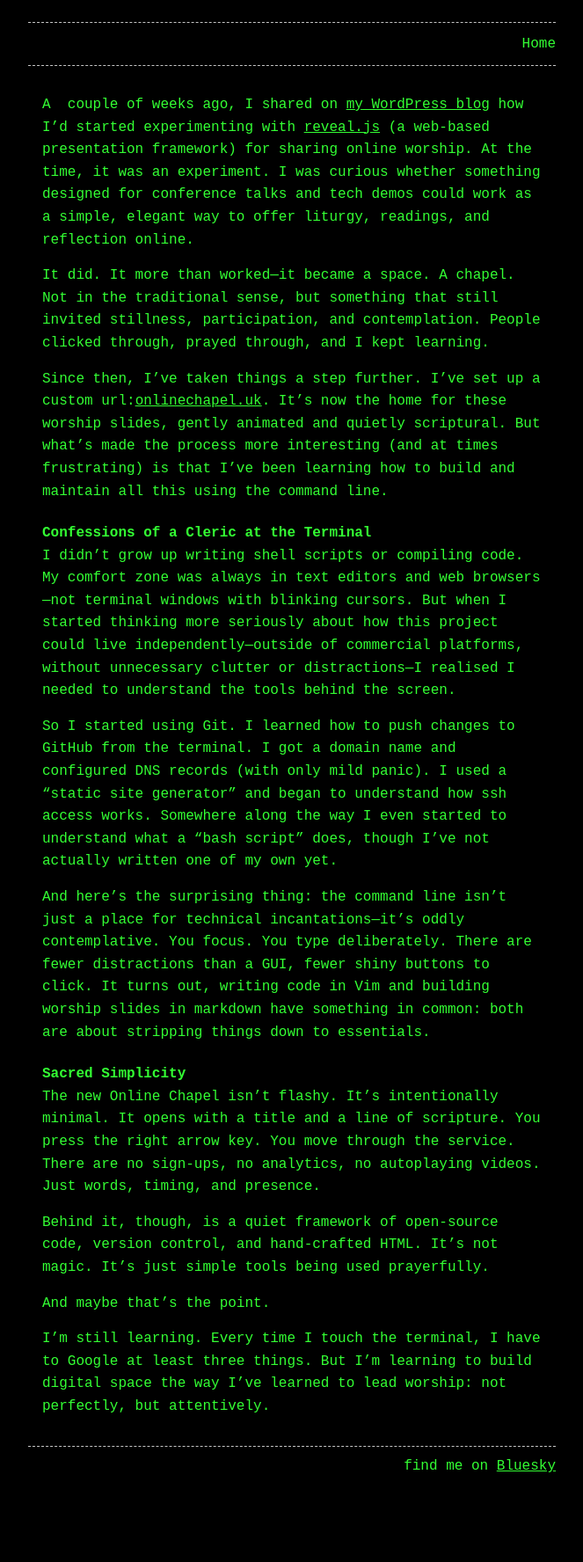
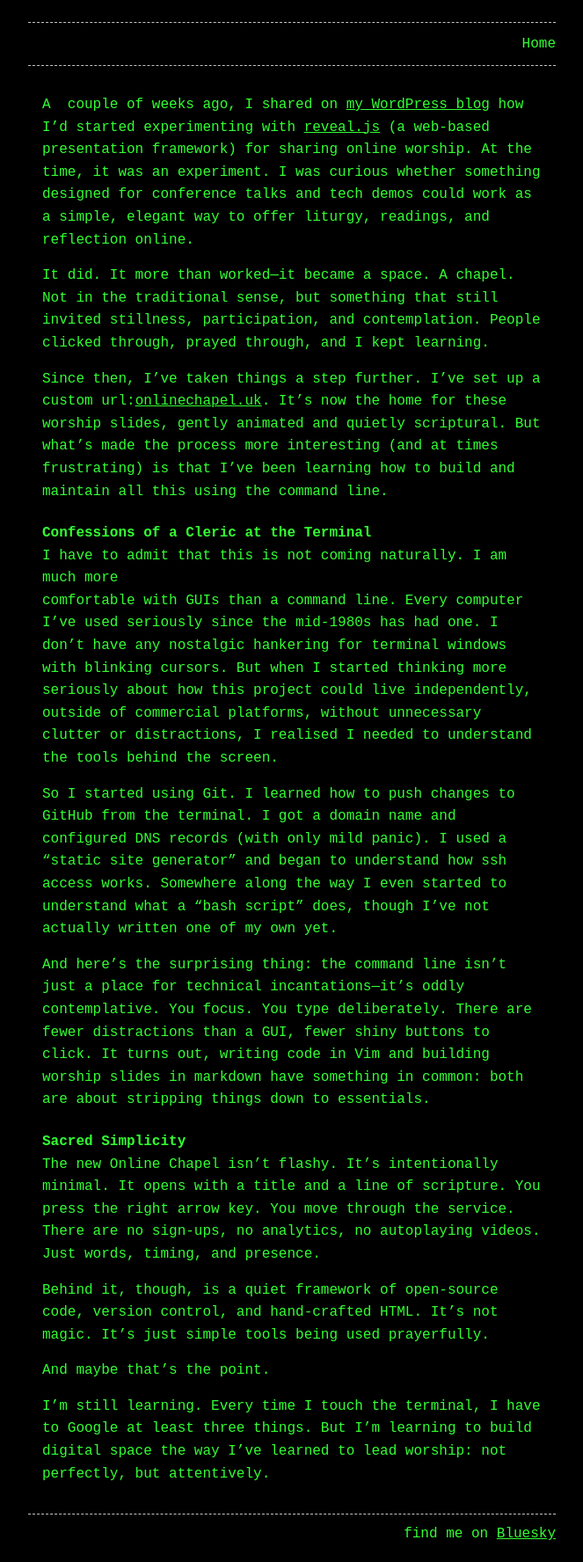
Before and after one commit to revrichard/revrichard.github.io, a Jekyll site: the page built from _posts/2025-05-04-online-worship.md, in a window 1280 px wide. Shown: the whole page at 88% size, without its empty margins (308-971 px from the left). Built offline with Jekyll 4.4.1, drawn with Linux system fonts in a browser that asks for light colours; before the commit the page ends 1699 px from its top, so only the background shows below that.

Commit message:
updated post

```diff
--- a/_posts/2025-05-04-online-worship.md
+++ b/_posts/2025-05-04-online-worship.md
@@ -12,7 +12,8 @@ Since then, I’ve taken things a step further. I’ve set up a custom url:[onli
 
 ### Confessions of a Cleric at the Terminal
 
-I didn’t grow up writing shell scripts or compiling code. My comfort zone was always in text editors and web browsers—not terminal windows with blinking cursors. But when I started thinking more seriously about how this project could live independently—outside of commercial platforms, without unnecessary clutter or distractions—I realised I needed to understand the tools behind the screen.
+I have to admit that this is not coming naturally. I am much more
+comfortable with GUIs than a command line. Every computer I've used seriously since the mid-1980s has had one. I don't have any nostalgic hankering for terminal windows with blinking cursors. But when I started thinking more seriously about how this project could live independently, outside of commercial platforms, without unnecessary clutter or distractions, I realised I needed to understand the tools behind the screen.
 
 So I started using Git. I learned how to push changes to GitHub from the terminal. I got a domain name and configured DNS records (with only mild panic). I used a "static site generator" and began to understand how ssh access works. Somewhere along the way I even started to understand what a “bash script” does, though I've not actually written one of my own yet.
 
```
